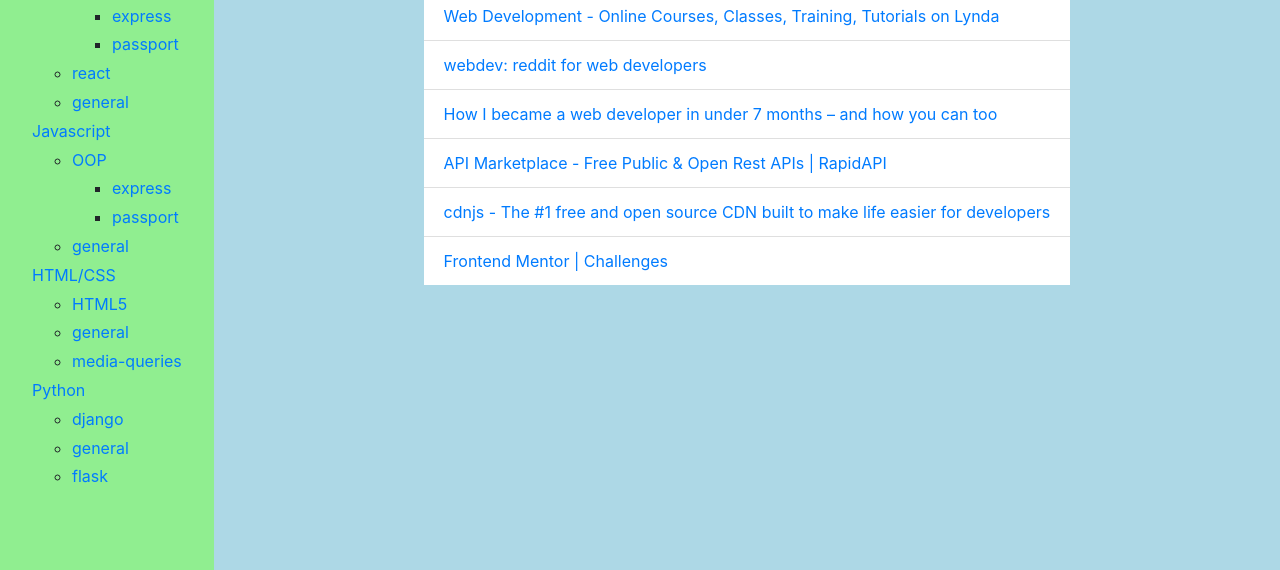
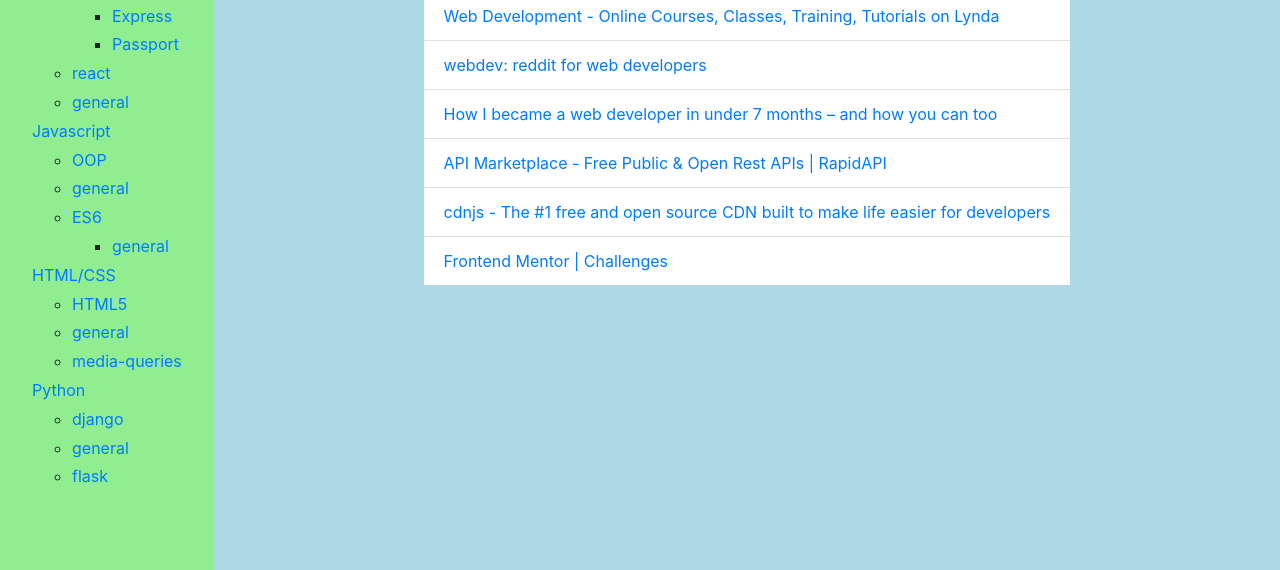
Before and after one commit to cd4d/webdev-resources, a React app in the folder frontend/: page / in a window 1280 px wide. Shown: the part 230-800 px from the top of the page. Built offline with nearby package versions, Linux system fonts and the light colour scheme.

Commit message:
Unit testing for sidebar links, CSS transition, add second lvl of sublinks functionality

```diff
--- a/frontend/src/DB/javascript.json
+++ b/frontend/src/DB/javascript.json
@@ -27,9 +27,24 @@
   "sublevels": [
     {
       "title": "OOP",
-      "topic": "oop",
-      "sublevels": [{ "title": "express" }, { "title": "passport" }]
+      "topic": "oop"
     },
-    { "title": "general" }
+    { "title": "general", "topic": "general" },
+    {
+      "title": "ES6",
+      "topic": "es6",
+      "sublevels": [
+        {
+          "title": "general",
+          "topic": "general",
+          "links": [
+            {
+              "url": "https://lorenstewart.me/2017/01/22/javascript-array-methods-mutating-vs-non-mutating/",
+              "title": "javascript-array-methods-mutating-vs-non-mutating"
+            }
+          ]
+        }
+      ]
+    }
   ]
 }
--- a/frontend/src/DB/mockDB.json
+++ b/frontend/src/DB/mockDB.json
@@ -56,7 +56,8 @@
         ]
       },
       {
-        "title": "react"
+        "title": "React",
+        "topic": "react"
       },
       {
         "title": "general"
--- a/frontend/src/DB/python.json
+++ b/frontend/src/DB/python.json
@@ -2,9 +2,9 @@
     "topic": "python",
     "title": "Python",
     "sublevels": [
-        {"title":"django"},
-        {"title":"general"},
-        {"title":"flask"}
+        {"title":"django","topic": "django"},
+        {"title":"general","topic": "general"},
+        {"title":"flask","topic": "flask"}
       ],
     "links": [
         {
--- a/frontend/src/DB/web-development.json
+++ b/frontend/src/DB/web-development.json
@@ -28,8 +28,8 @@
     "topic": "node",
     "title": "Node JS",
     "sublevels": [
-        {"title":"express"},
-        {"title":"passport"}
+        {"title":"Express","topic": "express"},
+        {"title":"Passport","topic": "passport"}
     ],
     "links": [
         {
@@ -50,5 +50,5 @@
         }
 
     ]
-}, {"title":"react"}, {"title":"general"}]
+}, {"title":"react","topic": "react"}, {"title":"general","topic": "general"}]
 }
--- a/frontend/src/components/main/Main.js
+++ b/frontend/src/components/main/Main.js
@@ -44,8 +44,7 @@
   // access db if route matches, to be replaced by validation in backend
   if (Object.keys(props).length !== 0 && props.match.params) {
     // query DB
-    let topic = props.match.params.firstSubLvl || props.match.params.mainTopic;
-    console.log(topic);
+    let topic = props.match.params.secondSubLvl || props.match.params.firstSubLvl || props.match.params.mainTopic;
     let queryDBResult = getTopicData(props.mockDB, topic);
     console.log(queryDBResult);
     // update displayedData if result
--- a/frontend/src/components/sidebar/Sidebar.js
+++ b/frontend/src/components/sidebar/Sidebar.js
@@ -7,12 +7,12 @@
 
   return (
     <li key={uuidv4()}>
-      { <a href={`/${item.topic}`}>{item.title}</a>}
-      {/* Sublevel */}
+      { <a href={`${item.stringUrl}${item.topic}`}>{item.title}</a>}
+      {/* Sublevel, adding topic to build url e.g webdev/node */}
       {Array.isArray(item.sublevels) && (
         <ul>
           {item.sublevels.map((subItem) => (
-            <SidebarItem key={uuidv4()} depth={item.depth + 1} {...subItem} />
+            <SidebarItem key={uuidv4()} depth={item.depth + 1} stringUrl={item.stringUrl + item.topic + "/"} {...subItem} />
           ))}
         </ul>
       )}
@@ -28,7 +28,7 @@
         <nav className="content">
           <ul className="sidebar-items">
             {props.mockDB.map((item) => (
-              <SidebarItem key={uuidv4()} depth={0} {...item} />
+              <SidebarItem key={uuidv4()} depth={0} stringUrl="/" {...item} />
             ))}
           </ul>
         </nav>
--- a/frontend/src/components/sidebar/sidebar.css
+++ b/frontend/src/components/sidebar/sidebar.css
@@ -1,12 +1,26 @@
-
 .sidebar {
   background-color: lightgreen;
-  padding: 0.5rem 1rem 1rem;}
+  padding: 0.5rem 1rem 1rem;
+  animation-name: sidebar-animation;
+  animation-duration: 300ms;
+}
 
 .sidebar-items {
   list-style-type: none;
-  padding: 0 ;
+  padding: 0;
   margin: 1rem 1rem 0;
 
   line-height: 1.8;
 }
+@keyframes sidebar-animation {
+  from {
+    margin-left: -500px
+  }
+
+  /* 99% {
+    margin-left: -5px
+  } */
+  to {
+    margin-left: 0px
+  }
+}
--- a/frontend/src/routes/routes.js
+++ b/frontend/src/routes/routes.js
@@ -16,6 +16,11 @@
         path="/:mainTopic/:firstSubLvl"
         render={(routeProps) => <Main {...routeProps} mockDB={mockDB} />}
       ></Route>
+      <Route
+        exact
+        path="/:mainTopic/:firstSubLvl/:secondSubLvl"
+        render={(routeProps) => <Main {...routeProps} mockDB={mockDB} />}
+      ></Route>
       <Route path="/" render={() => <Main />}></Route>
     </Switch>
   );
```
Also changed, not shown: frontend/src/components/app/App.css (+7 -5 lines), frontend/src/components/sidebar/sidebar.test.js (added, +47 -0 lines), frontend/src/utils/utils.test.js (+3 -0 lines).
